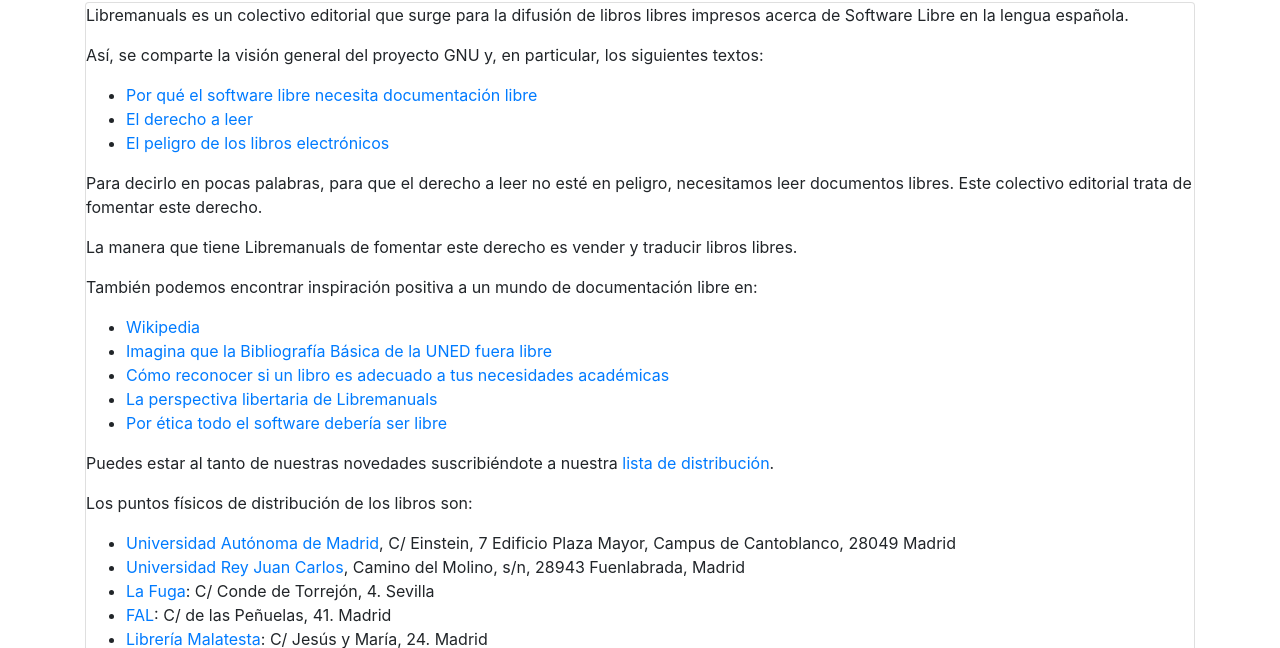
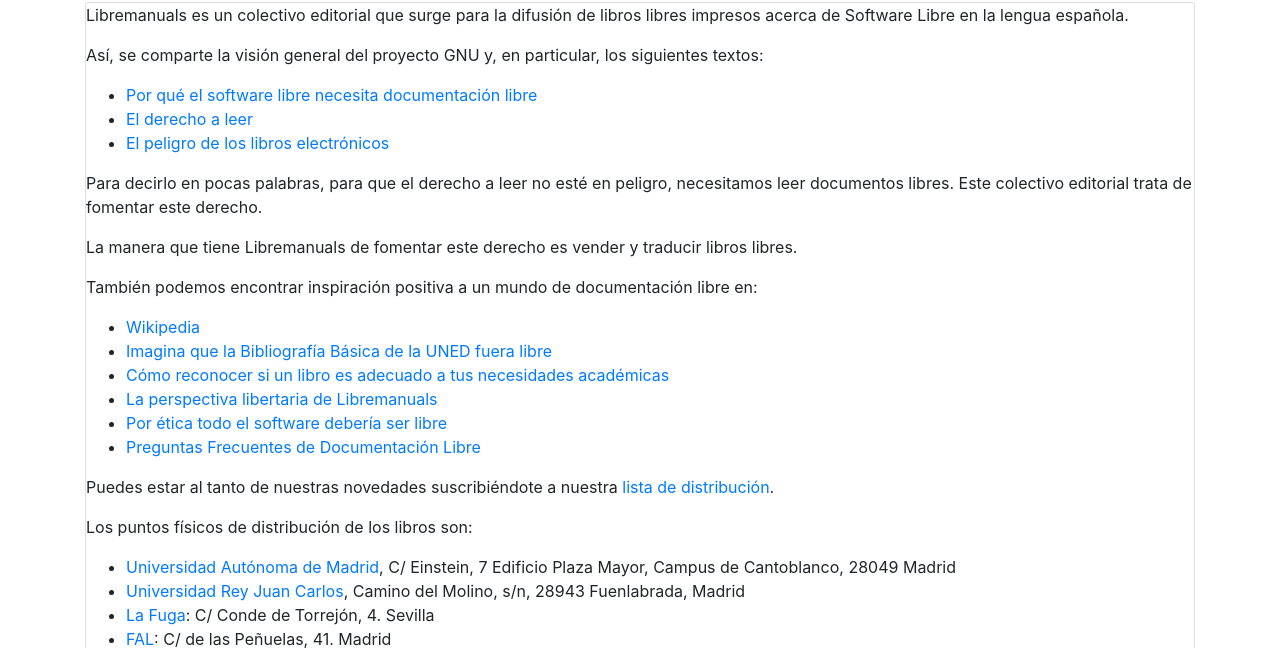
Before and after one commit to jorgesumle/libremanuals.github.io, a website: page acerca.html in a window 1280 px wide. Shown: the part 150-798 px from the top of the page. Drawn offline with Linux system fonts and the light colour scheme.

Commit message:
acerca.html: insert faq freedoc

```diff
--- a/acerca.html
+++ b/acerca.html
@@ -106,6 +106,7 @@
 	      <li><a href="http://davidam.com/docu/libro-necesidad/libros.html">Cómo reconocer si un libro es adecuado a tus necesidades académicas</a></li>
 	      <li><a href="perspectiva-libertaria.html">La perspectiva libertaria de Libremanuals</a></li>
 	      <li><a href="http://www.onemagazine.es/david-arroyo-menendez-software-libre-hackmeeting-libros-gnu-richard-stallman">Por ética todo el software debería ser libre</a></li>
+	      <li><a href="http://www.libremanuals.net/faq-freedoc.html">Preguntas Frecuentes de Documentación Libre</a></li>
 	    </ul>
 
 	    <p class="card-text">
```
